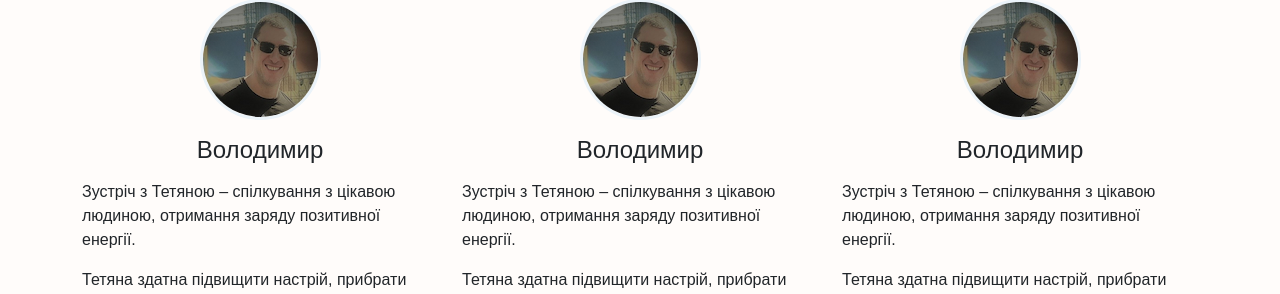
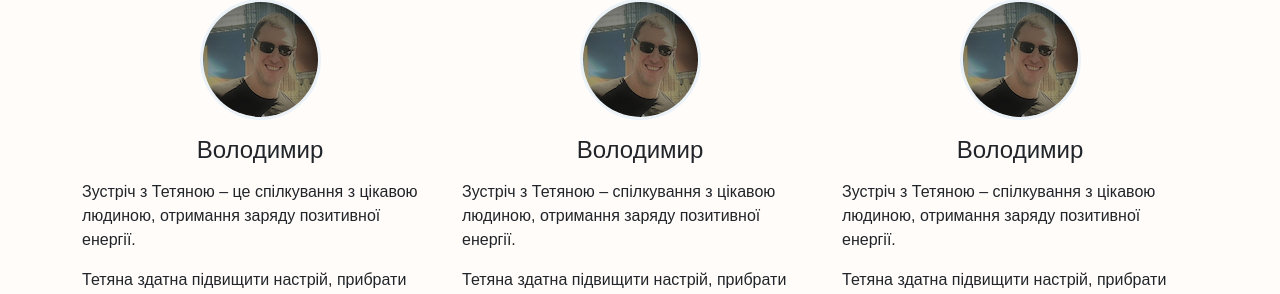
Before and after one commit to wolodwolod/photopritaka-new, a React (Create React App) app: page /ua/photographer in a window 1280 px wide. Shown: the part 879-1173 px from the top of the page. Built offline with nearby package versions, Linux system fonts and the light colour scheme.

Commit message:
Update FeedbacksUA.jsx

```diff
--- a/src/components/Feedbacks/FeedbacksUA.jsx
+++ b/src/components/Feedbacks/FeedbacksUA.jsx
@@ -19,7 +19,7 @@ const FeedbacksUA = () => {
             />
             <h4 className="text-center mb-3 mt-3">Володимир</h4>
             <p>
-              Зустріч з Тетяною – спілкування з цікавою людиною, отримання
+              Зустріч з Тетяною – це спілкування з цікавою людиною, отримання
               заряду позитивної енергії.
             </p>
             <p>
```
